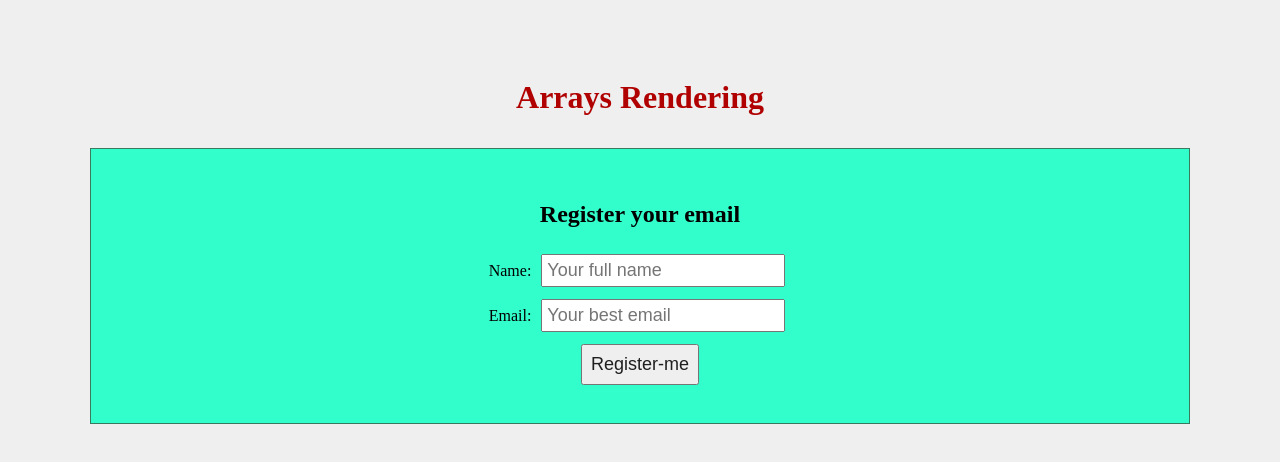
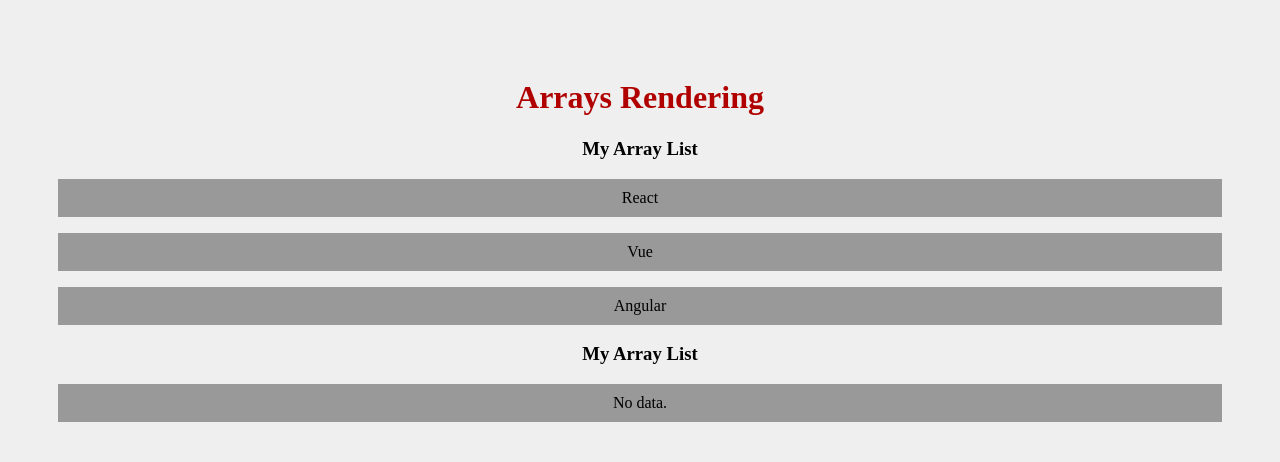
Before and after one commit to joaoflaviosantos/react-study, a React (Create React App) app in the folder my-first-app/: page / in a window 1280 px wide. Shown: the top 462 px of the page. Built offline with nearby package versions, Linux system fonts and the light colour scheme.

Commit message:
feat: implementing youtube-hora-de-codar-react-13 (lists with array rendering)

```diff
--- a/my-first-app/src/App.js
+++ b/my-first-app/src/App.js
@@ -1,11 +1,14 @@
 import './App.css'
-import Conditional from './components/Conditional'
+import ListArray from './components/list/ListArray'
 
 function App() {
+    const myItems = ['React', 'Vue', 'Angular']
+
     return (
         <div className="App">
             <h1>Arrays Rendering</h1>
-            <Conditional />
+            <ListArray items={myItems} />
+            <ListArray items={[]} />
         </div>
     )
 }
--- a/my-first-app/src/components/List.js
+++ b/my-first-app/src/components/list/List.js
@@ -1,4 +1,4 @@
-import ListItem from './ListItem'
+import ListItem from './ListItemm'
 
 function List() {
     return (
--- /dev/null
+++ b/my-first-app/src/components/list/ListArray.js
@@ -0,0 +1,14 @@
+function ListArray({ items }) {
+    return (
+        <>
+            <h3>My Array List</h3>
+            {items.length > 0 ? (
+                items.map((item, index) => <p key={index}>{item}</p>)
+            ) : (
+                <p>No data.</p>
+            )}
+        </>
+    )
+}
+
+export default ListArray
```
Also changed, not shown: my-first-app/src/components/list/ListItem.js (renamed from my-first-app/src/components/ListItem.js).
